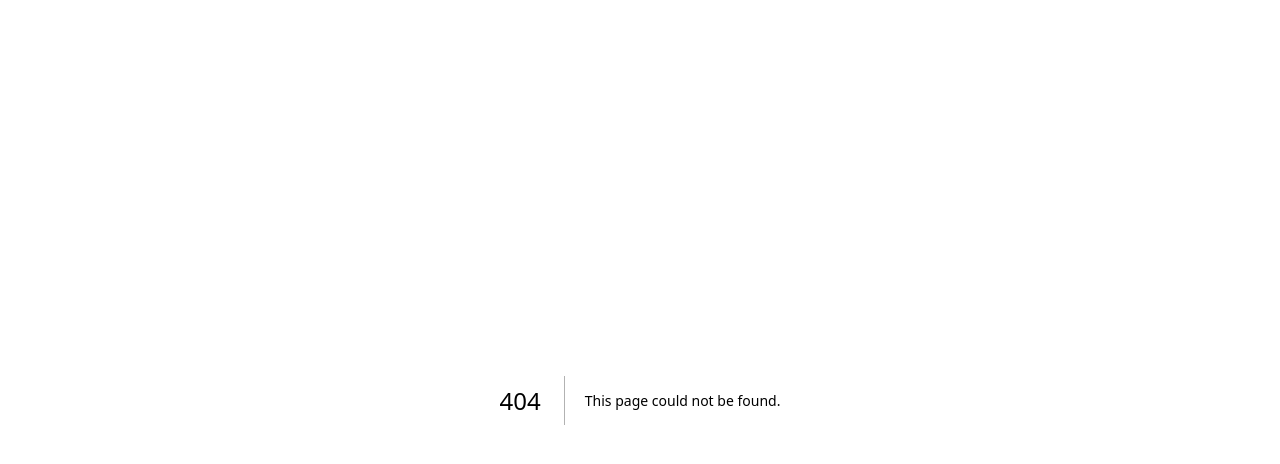
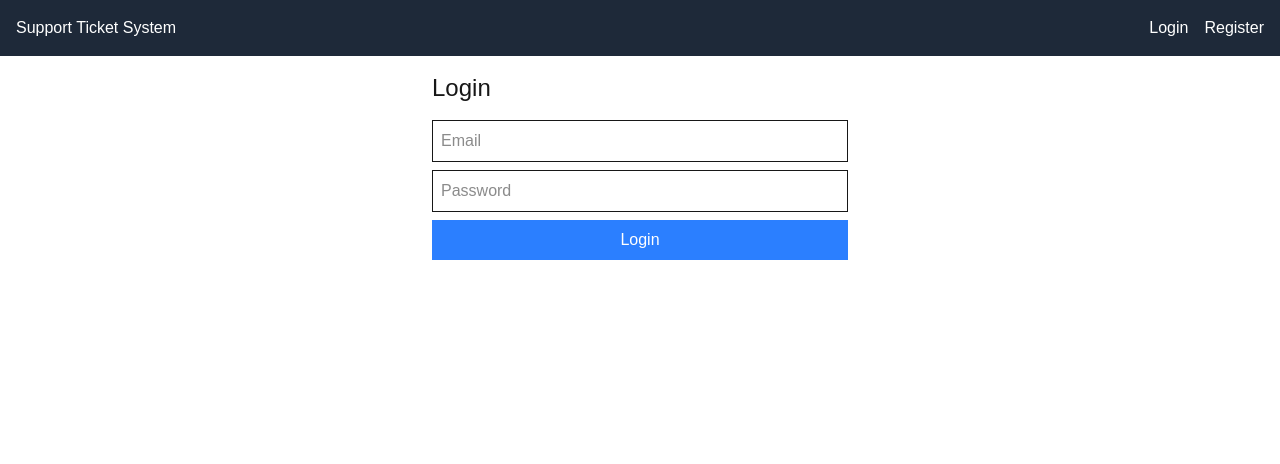
Before and after one commit to Dula21/frontend-support-system, a Next.js app: page /login in a window 1280 px wide. Before the commit this address had no page. Shown: the top 464 px of the page. Built offline with nearby package versions, Linux system fonts and the light colour scheme.

Commit message:
add Login component for user authentication

```diff
--- /dev/null
+++ b/app/login/page.tsx
@@ -0,0 +1,42 @@
+'use client';
+
+import Header from './../components/Layout/Header';
+import LoginForm from './../components/Auth/LoginForm';
+import { useState, useContext } from 'react';
+import { useRouter } from 'next/navigation';
+import api from './../lib/api';
+import { AuthContext } from './../components/Auth/AuthContext';
+
+export default function Login() {
+  const [email, setEmail] = useState('');
+  const [password, setPassword] = useState('');
+  const [error, setError] = useState('');
+  const { login } = useContext(AuthContext)!;
+  const router = useRouter();
+
+  const handleSubmit = async (e: React.FormEvent) => {
+    e.preventDefault();
+    try {
+      const res = await api.post('/auth/login', { email, password });
+      login(res.data.token);
+      router.push('/tickets');
+    } catch (err: any) {
+      setError(err.response?.data?.error || 'Login failed');
+    }
+  };
+
+  return (
+    <>
+      <Header />
+      <div className="container mx-auto p-4 max-w-md">
+        <h2 className="text-2xl mb-4">Login</h2>
+        <form onSubmit={handleSubmit}>
+          <input type="email" placeholder="Email" value={email} onChange={(e) => setEmail(e.target.value)} required className="border p-2 w-full mb-2" />
+          <input type="password" placeholder="Password" value={password} onChange={(e) => setPassword(e.target.value)} required className="border p-2 w-full mb-2" />
+          <button type="submit" className="bg-blue-500 text-white p-2 w-full">Login</button>
+          {error && <p className="text-red-500 mt-2">{error}</p>}
+        </form>
+      </div>
+    </>
+  );
+}
```
